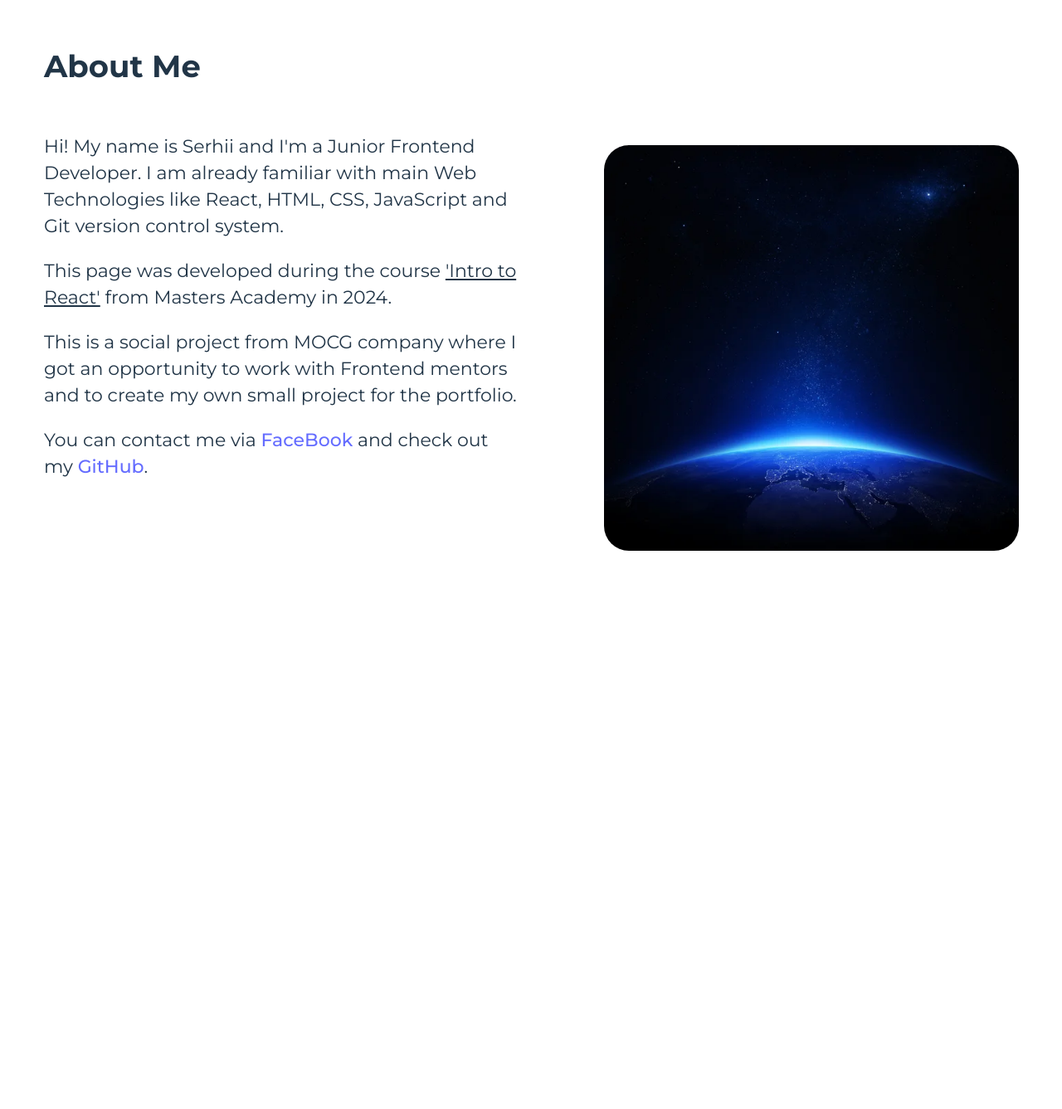
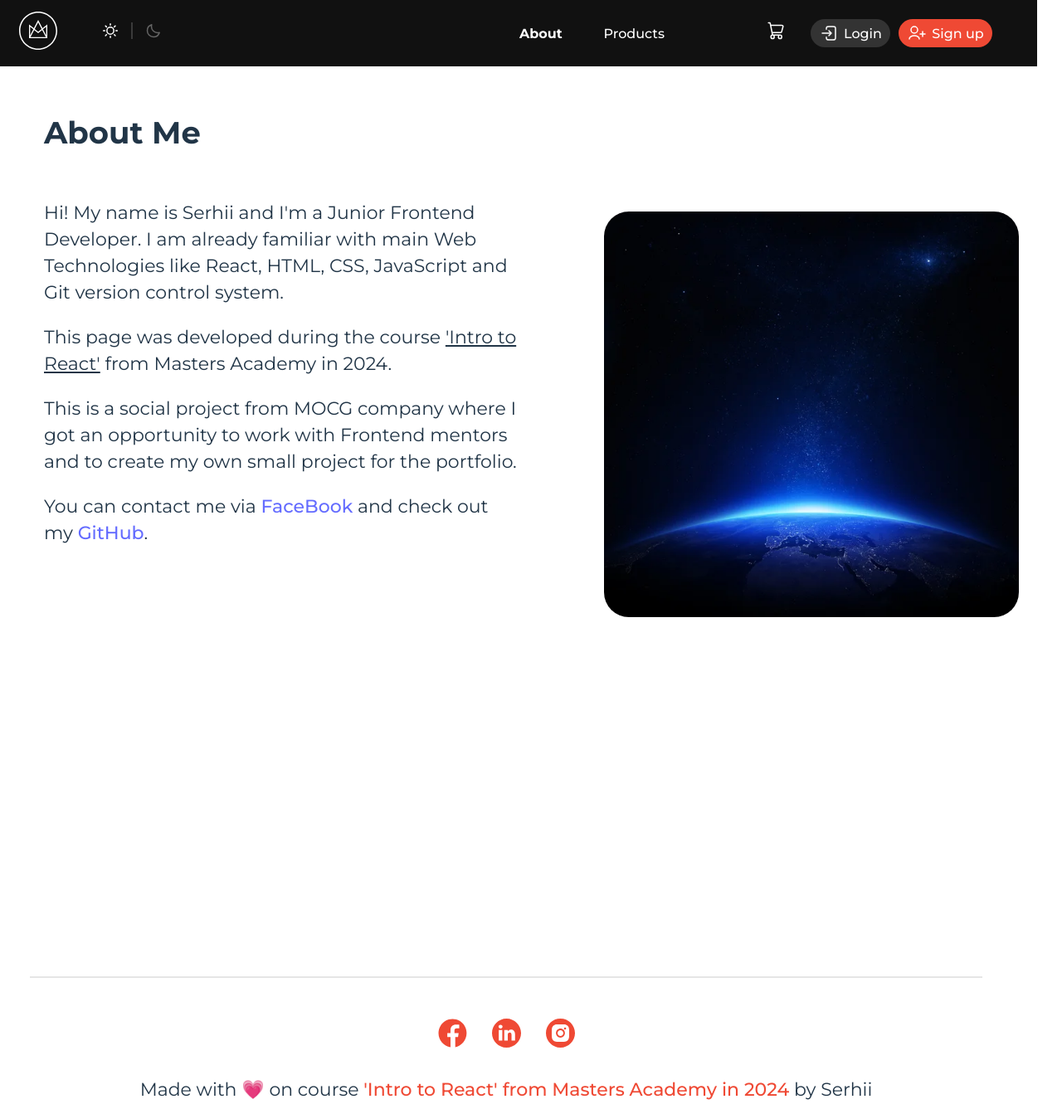
Before and after one commit to MastersAcademy/fe-react-2024, a React (Vite) app: page / in a window 1280 px wide. Shown: the top 1337 px of the page at 83% size. Before the commit the page ends 953 px from the top, so only its background shows below. Built offline with nearby package versions, Linux system fonts and the light colour scheme.

Commit message:
add header/footer components

```diff
--- a/src/App.tsx
+++ b/src/App.tsx
@@ -1,11 +1,15 @@
 import { AboutMeComponent } from '@/components/about/AboutMe.component.tsx';
+import { FooterComponent } from '@/components/footer/Footer.component.tsx';
+import { HeaderComponent } from '@/components/header/Header.component.tsx';
 
 import './App.css';
 
 function App() {
     return (
         <>
+            <HeaderComponent />
             <AboutMeComponent />
+            <FooterComponent />
         </>
     );
 }
--- /dev/null
+++ b/src/components/footer/Footer.component.tsx
@@ -0,0 +1,23 @@
+import { IconsComponent } from '@/components/icons/Icons.component.tsx';
+
+import footerStyles from './footer.module.css';
+
+export const FooterComponent = () => (
+    <div className={footerStyles.container}>
+        <div className={footerStyles.divider}>
+            <svg xmlns="http://www.w3.org/2000/svg" width="1148" height="2" viewBox="0 0 1148 2" fill="none">
+                <path d="M0 1H1148" stroke="#CCCCCC" />
+            </svg>
+        </div>
+        <>
+            <IconsComponent />
+        </>
+        <h2 className={footerStyles.author}>
+            Made with 💗 on course{' '}
+            <a href="https://www.mastersacademy.education/frontend-for-beginners-it" className={footerStyles.redColor}>
+                &apos;Intro to React&apos; from Masters Academy in 2024
+            </a>{' '}
+            by Serhii
+        </h2>
+    </div>
+);
--- /dev/null
+++ b/src/components/footer/footer.module.css
@@ -0,0 +1,43 @@
+
+@media (min-width: 390px) {
+
+  .container {
+    width: 390px;
+    height: 166px;
+    align-items: center;
+    margin-top: 144px;
+  }
+
+  .divider {
+    display: flex;
+    justify-content: center;
+  }
+
+  .author {
+    font-family: Montserrat, serif;
+    font-size: 16px;
+    font-style: normal;
+    font-weight: 400;
+    text-align: center;
+    margin-bottom: 30px;
+    margin-top: 0;
+  }
+
+  .redColor {
+    color: #EF4934;
+  }
+}
+
+@media (min-width: 1280px) {
+
+  .container {
+    width: 1280px;
+    height: 160px;
+  }
+
+  .author {
+    font-size: 22px;
+    line-height: 32px;
+    margin: 0
+  }
+}
--- a/src/components/header/Header.component.tsx
+++ b/src/components/header/Header.component.tsx
@@ -1,2 +1,51 @@
-import styles from './header.module.css';
-export const HeaderComponent = () => <header className={styles.header}>Header</header>;
+import burgerSVG from '../../assets/burger.svg';
+import cartSVG from '../../assets/cart_icon.svg';
+import darkSVG from '../../assets/dark_mode.svg';
+import lightSVG from '../../assets/light_mode.svg';
+import loginSVG from '../../assets/login.svg';
+import logoSVG from '../../assets/logo.svg';
+import separatorSVG from '../../assets/separator.svg';
+import singUpSVG from '../../assets/sign_up.svg';
+
+import headerStyles from './header.module.css';
+
+export const HeaderComponent = () => (
+    <div className={headerStyles.container}>
+        <div className={headerStyles.logo}>
+            <img src={logoSVG} alt="Logo" />
+        </div>
+        <div className={headerStyles.switchers}>
+            <div className={headerStyles.switcher}>
+                <img src={lightSVG} alt="light_mode" />
+            </div>
+            <div className={headerStyles.separator}>
+                <img src={separatorSVG} alt="separator" />
+            </div>
+            <div className={headerStyles.switcher}>
+                <img src={darkSVG} alt="dark_mode" />
+            </div>
+        </div>
+        <div className={headerStyles.navigation}>
+            <div className={`${headerStyles.navItem} ${headerStyles.boldNavItem}`}>About</div>
+            <div className={headerStyles.navItem}>Products</div>
+        </div>
+        <div className={headerStyles.cartIcon}>
+            <img src={cartSVG} alt="Cart" />
+        </div>
+        <div className={headerStyles.burgerIcon}>
+            <img src={burgerSVG} alt="Cart" />
+        </div>
+        <button className={headerStyles.login}>
+            <div className={headerStyles.content}>
+                <img src={loginSVG} alt="Logo" />
+                <div className={headerStyles.navItem}>Login</div>
+            </div>
+        </button>
+        <button className={headerStyles.signUp}>
+            <div className={headerStyles.content}>
+                <img src={singUpSVG} alt="Sign up" />
+                <div className={headerStyles.navItem}>Sign up</div>
+            </div>
+        </button>
+    </div>
+);
--- a/src/components/header/header.module.css
+++ b/src/components/header/header.module.css
@@ -1,4 +1,131 @@
-.header {
-  font-size: 34px;
-  text-align: center;
+
+@media (min-width: 390px) {
+
+  .container {
+    display: flex;
+    width: 390px;
+    height: 70px;
+    background: #111;
+    align-items: center;
+  }
+
+  .logo {
+    margin-left: 30px;
+    margin-right: 202px;
+    margin-top: 15px;
+  }
+
+  .cartIcon {
+    margin-left: 32px;
+    margin-right: 14px;
+  }
+
+  .burgerIcon {
+    margin-right: 30px;
+  }
+
+  .switchers {
+    display: none;
+  }
+
+
+  .navigation {
+    display: none;
+  }
+
+  .login {
+    display: none;
+  }
+
+  .signUp {
+    display: none;
+  }
 }
+
+@media (min-width: 1280px) {
+
+  .container {
+    display: flex;
+    width: 1280px;
+    height: 80px;
+    background: #111;
+    align-items: center;
+  }
+
+  .logo {
+    margin-left: 53px;
+    margin-right: 0;
+    margin-top: 0;
+  }
+
+  .switchers {
+    display: flex;
+    margin-left: 49px;
+    margin-right: 426px;
+  }
+
+  .switcher {
+    margin: 10px 5px;
+  }
+
+  .separator {
+    margin: 10px
+  }
+
+  .navigation {
+    display: flex;
+    width: 175px;
+    justify-content: space-between;
+  }
+
+  .navItem {
+    font-family: Montserrat, serif;
+    font-size: 16px;
+    font-style: normal;
+    font-weight: 500;
+    line-height: normal;
+    color: #FFF
+  }
+
+  .boldNavItem {
+    font-weight: 700;
+  }
+
+  .cartIcon {
+    margin-left: 124px;
+    margin-right: 32px;
+  }
+
+  .burgerIcon {
+    display: none;
+  }
+
+  .login {
+    display: flex;
+    background: #333;
+    width: 96px;
+    height: 34px;
+    align-items: center;
+    justify-content: center;
+    border-radius: 40px;
+    padding: 5px;
+  }
+
+  .content {
+    display: flex;
+    align-items: center;
+    gap: 6px;
+  }
+
+  .signUp {
+    display: flex;
+    background: #EF4934;
+    width: 113px;
+    height: 34px;
+    align-items: center;
+    justify-content: center;
+    border-radius: 40px;
+    margin-left: 10px;
+    padding: 5px;
+  }
+}
--- /dev/null
+++ b/src/components/icons/Icons.component.tsx
@@ -0,0 +1,19 @@
+import facebook from '../../assets/facebook.svg';
+import instagram from '../../assets/instagram.svg';
+import linkedin from '../../assets/linkedin.svg';
+
+import styles from './icons.module.css';
+
+export const IconsComponent = () => (
+    <div className={styles.iconsSet}>
+        <a href="https://www.facebook.com/" target="_blank" rel="noreferrer">
+            <img src={facebook} alt="Facebook" />
+        </a>
+        <a href="https://www.linkedin.com" target="_blank" rel="noreferrer">
+            <img src={linkedin} alt="LinkedIn" />
+        </a>
+        <a href="https://www.instagram.com" target="_blank" rel="noreferrer">
+            <img src={instagram} alt="Instagram" />
+        </a>
+    </div>
+);
--- /dev/null
+++ b/src/components/icons/icons.module.css
@@ -0,0 +1,19 @@
+
+@media (min-width: 390px) {
+
+  .iconsSet {
+    display: flex;
+    gap: 30px;
+    justify-content: center;
+    margin-top: 30px;
+    margin-bottom: 30px;
+  }
+}
+
+@media (min-width: 1280px) {
+
+  .iconsSet {
+    margin-top: 49px;
+    margin-bottom: 29px;
+  }
+}
```
